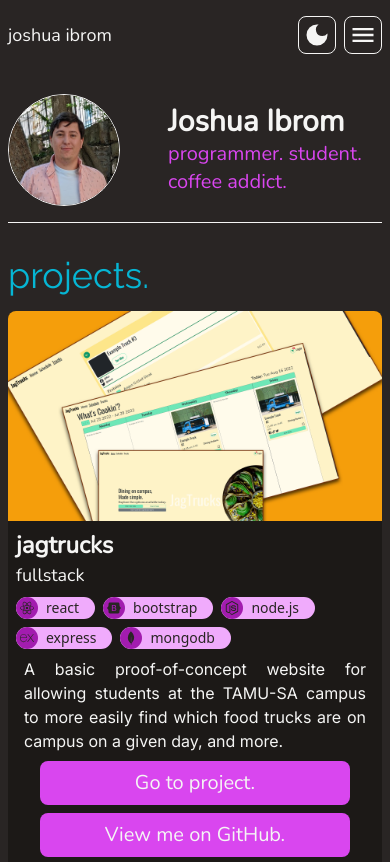
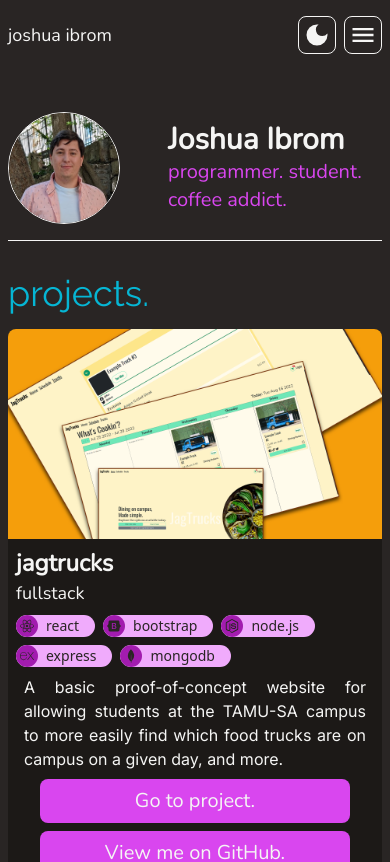
Before and after one commit to sk3p7ic/joshuaibrom.com, a Next.js app: page / in a window 390 px wide. Shown: the top 862 px of the page. Built offline with nearby package versions, Linux system fonts and the light colour scheme.

Commit message:
Made navbar fixed

```diff
--- a/app/layout.tsx
+++ b/app/layout.tsx
@@ -14,7 +14,9 @@ export default function RootLayout({
       </head>
       <body className="w-screen min-h-screen overflow-x-hidden bg-stone-100 text-stone-800 dark:bg-stone-800 dark:text-stone-100 transition-colors duration-1000">
         <Navbar />
-        <div className="mx-2 sm:mx-4 md:mx-8 lg:mx-32 xl:mx-64">{children}</div>
+        <div className="mx-2 sm:mx-4 md:mx-8 lg:mx-32 xl:mx-64 pt-24 lg:pt-36">
+          {children}
+        </div>
       </body>
     </html>
   );
--- a/components/Navbar.tsx
+++ b/components/Navbar.tsx
@@ -33,7 +33,7 @@ export const Navbar = () => {
   };
 
   return (
-    <header className="w-screen flex flex-col md:flex-row md:items-center gap-2 md:gap-8 px-2 sm:px-4 md:px-8 lg:px-16 xl:px-32 py-4">
+    <header className="fixed bg-stone-100 dark:bg-stone-800 w-screen flex flex-col md:flex-row md:items-center gap-2 md:gap-8 px-2 sm:px-4 md:px-8 lg:px-16 xl:px-32 py-4 transition-colors duration-1000">
       <div className="w-full flex flex-row justify-between items-center">
         <h2 className="flex-grow font-nunito text-lg md:text-2xl lg:text-3xl">
           joshua ibrom
```
